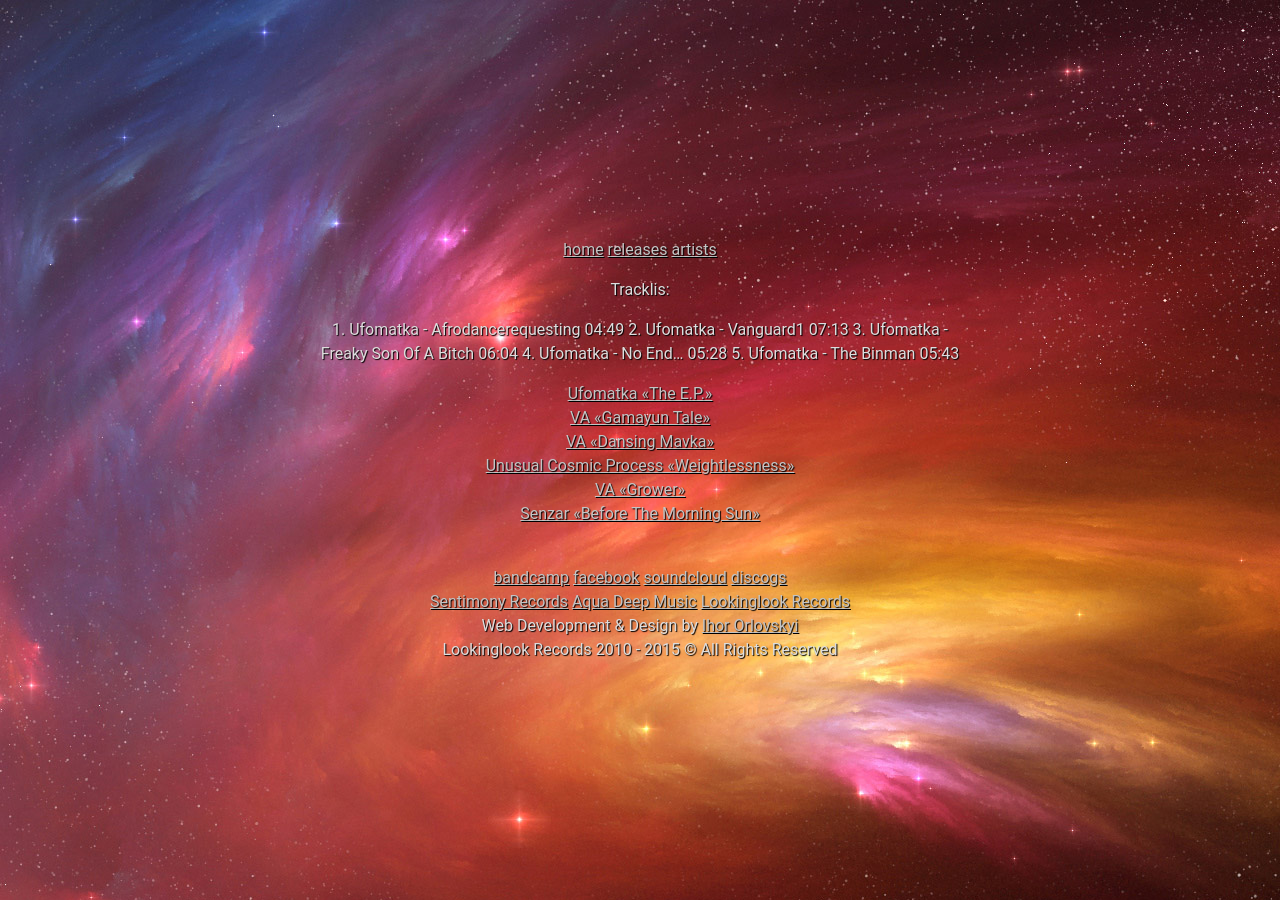
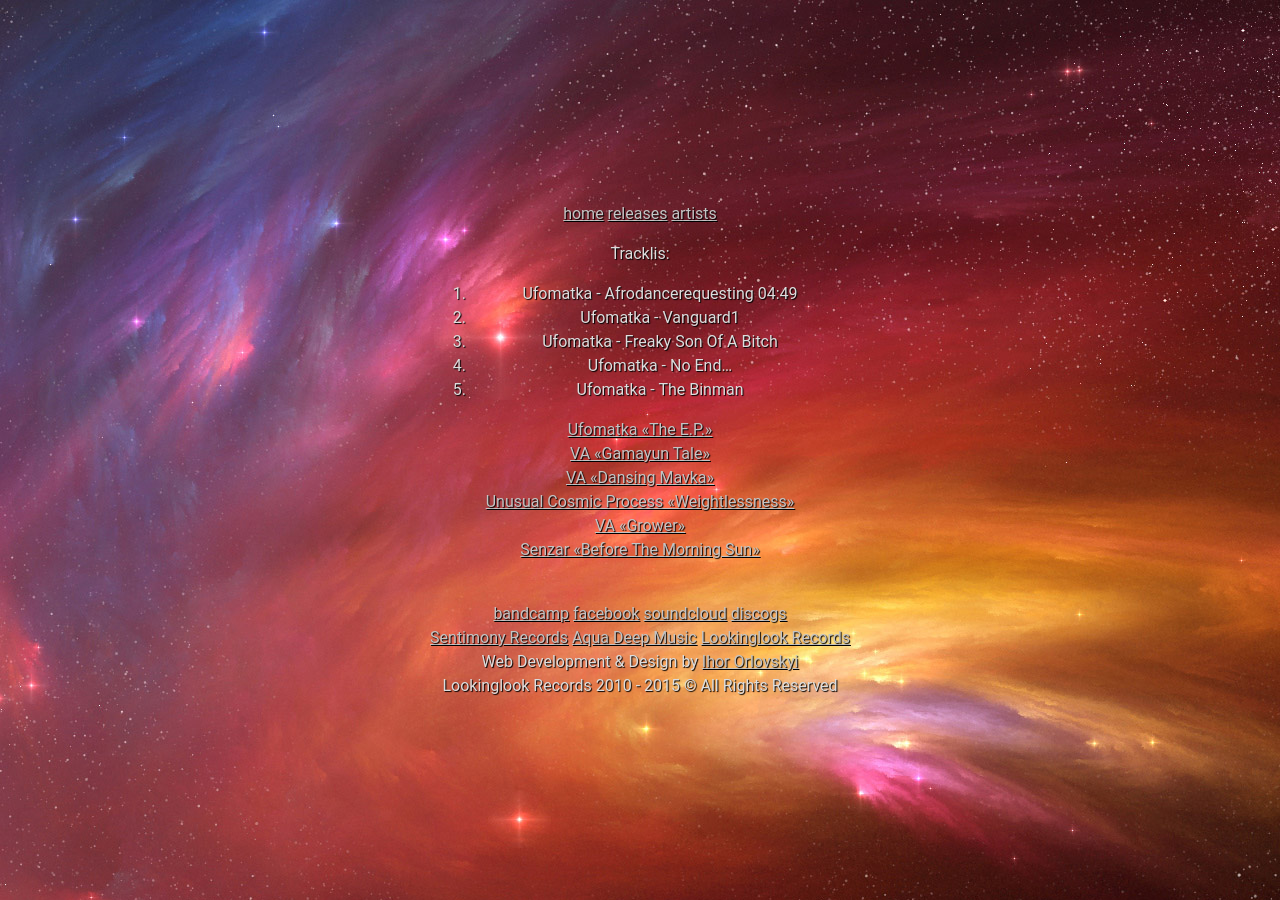
Before and after one commit to lookinglook-records/lookinglook-records.github.io, a Jekyll site: the page built from _posts/releases/2015-02-16-ufomatka-the-ep.md, in a window 1280 px wide. Built offline with Jekyll 4.4.1, drawn with Linux system fonts in a browser that asks for light colours.

Commit message:
fix tracklist at lgcd06

```diff
--- a/_posts/releases/2015-02-16-ufomatka-the-ep.md
+++ b/_posts/releases/2015-02-16-ufomatka-the-ep.md
@@ -14,13 +14,8 @@ bandcamp-id:
 
 Tracklis:
 
-1.
-Ufomatka - Afrodancerequesting 04:49
-2.
-Ufomatka - Vanguard1 07:13
-3.
-Ufomatka - Freaky Son Of A Bitch 06:04
-4.
-Ufomatka - No End... 05:28
-5.
-Ufomatka - The Binman 05:43
+01. Ufomatka - Afrodancerequesting 04:49
+02. Ufomatka - Vanguard1
+03. Ufomatka - Freaky Son Of A Bitch
+04. Ufomatka - No End...
+05. Ufomatka - The Binman
```
